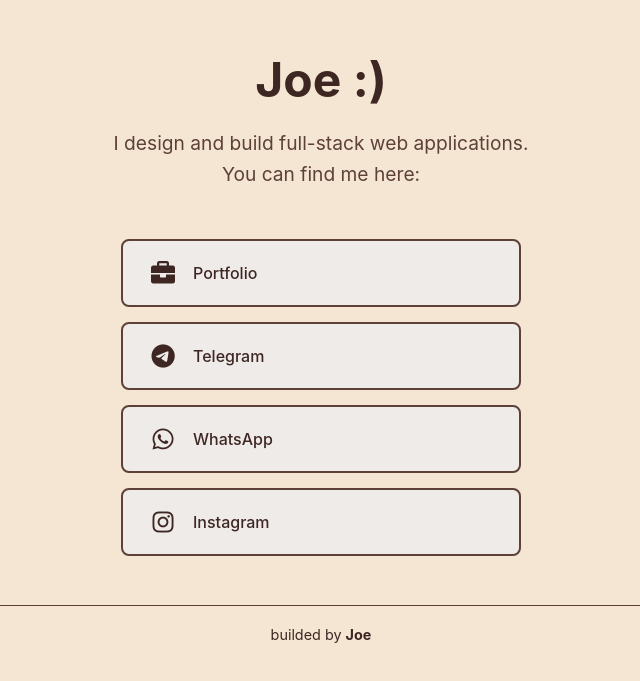
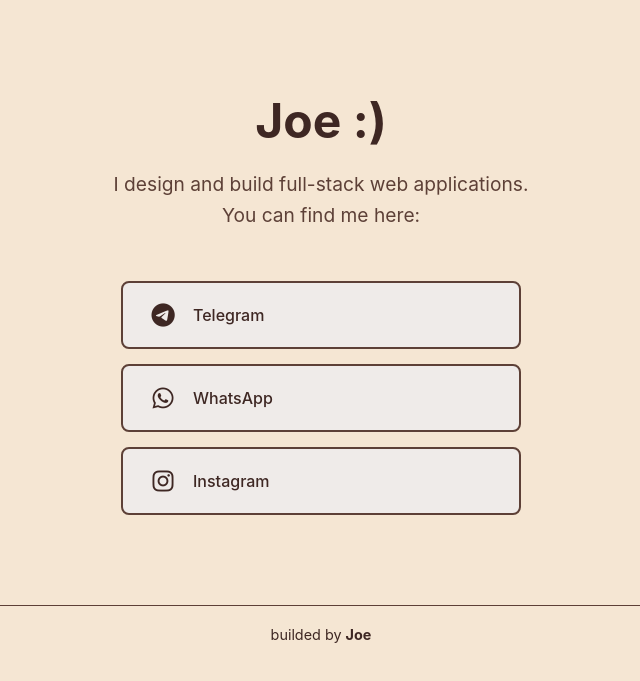
Before and after one commit to usif-x/showjoesocial, a plain HTML site: page index.html in a window 1280 px wide. Shown: the part 137-818 px from the top of the page, without its empty margins (319-959 px from the left). Drawn offline with Linux system fonts and the light colour scheme.

Commit message:
Remove portfolio link from index.html
Removed portfolio link from social links section.

```diff
--- a/index.html
+++ b/index.html
@@ -164,15 +164,6 @@
 
         <div class="social-links">
           <a
-  href="https://yousseif.xyz"
-  target="_blank"
-  class="social-link"
->
-  <i class="fas fa-briefcase"></i>
-  <span>Portfolio</span>
-</a>
-
-          <a
             href="https://t.me/YousseifMuhammed"
             target="_blank"
             class="social-link"
```
